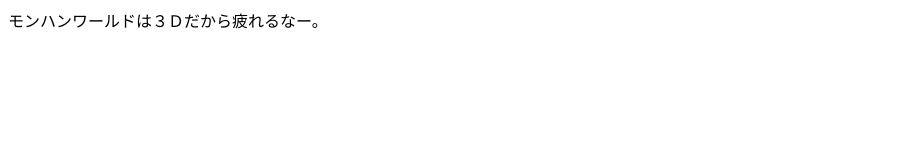
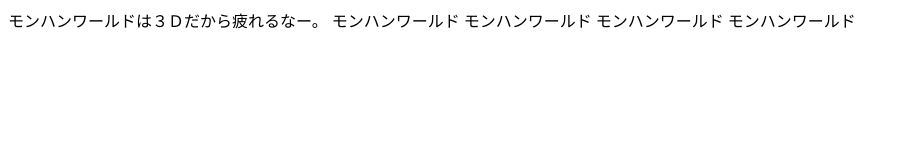
Before and after one commit to team-okadub/git-lesson, a plain HTML site: page index.html in a window 1280 px wide. Shown: the whole page, without its empty margins (0-907 px from the left). Drawn offline with Linux system fonts and the light colour scheme.

Commit message:
モンハンワールド

```diff
--- a/index.html
+++ b/index.html
@@ -2,10 +2,14 @@
 <html>
 <head>
 <meta charset="UTF-8">
-<title>無題ドキュメント</title>
+<title>モンハンワールド</title>
 </head>
 
 <body>
 モンハンワールドは３Ｄだから疲れるなー。
+モンハンワールド
+モンハンワールド
+モンハンワールド
+モンハンワールド
 </body>
 </html>
```
